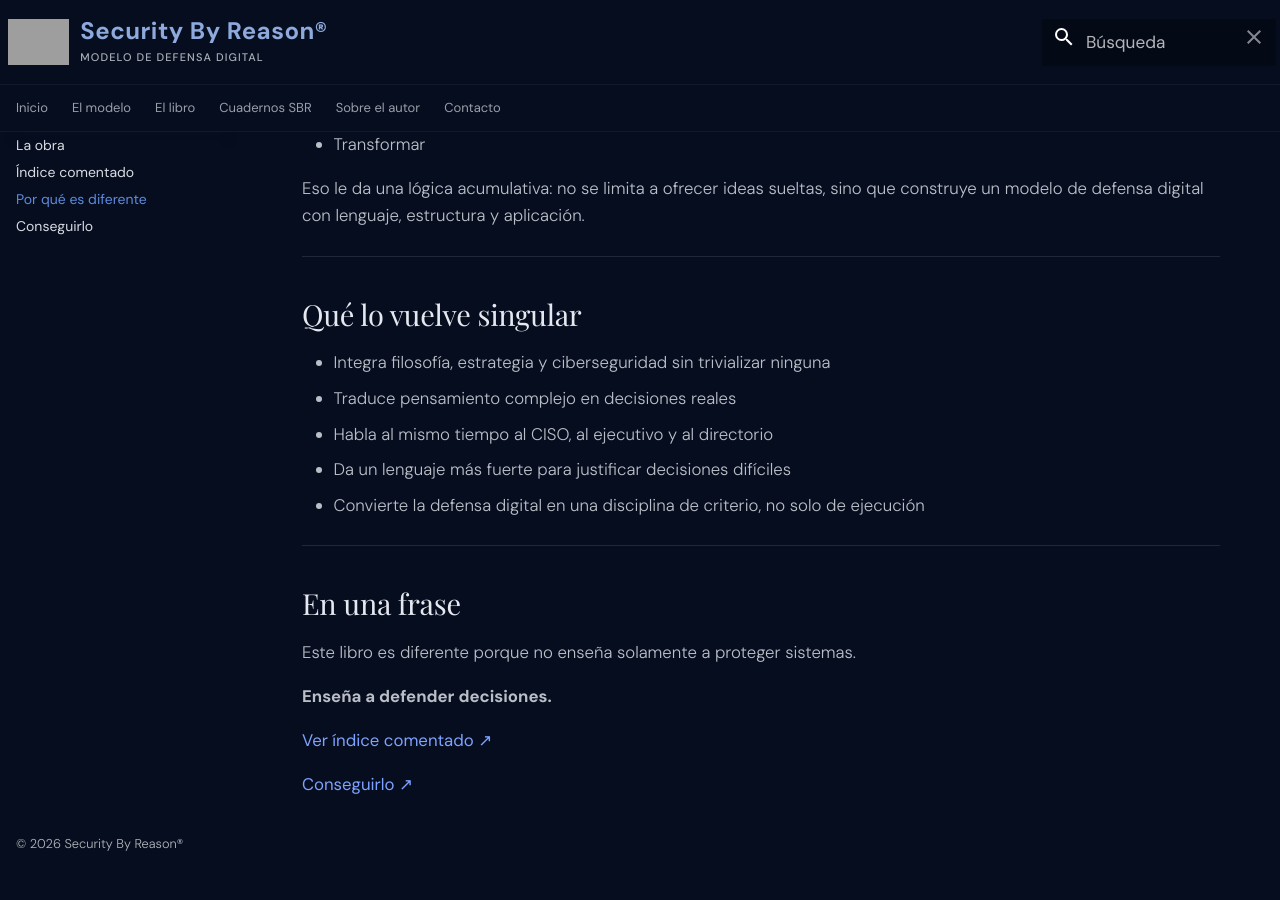
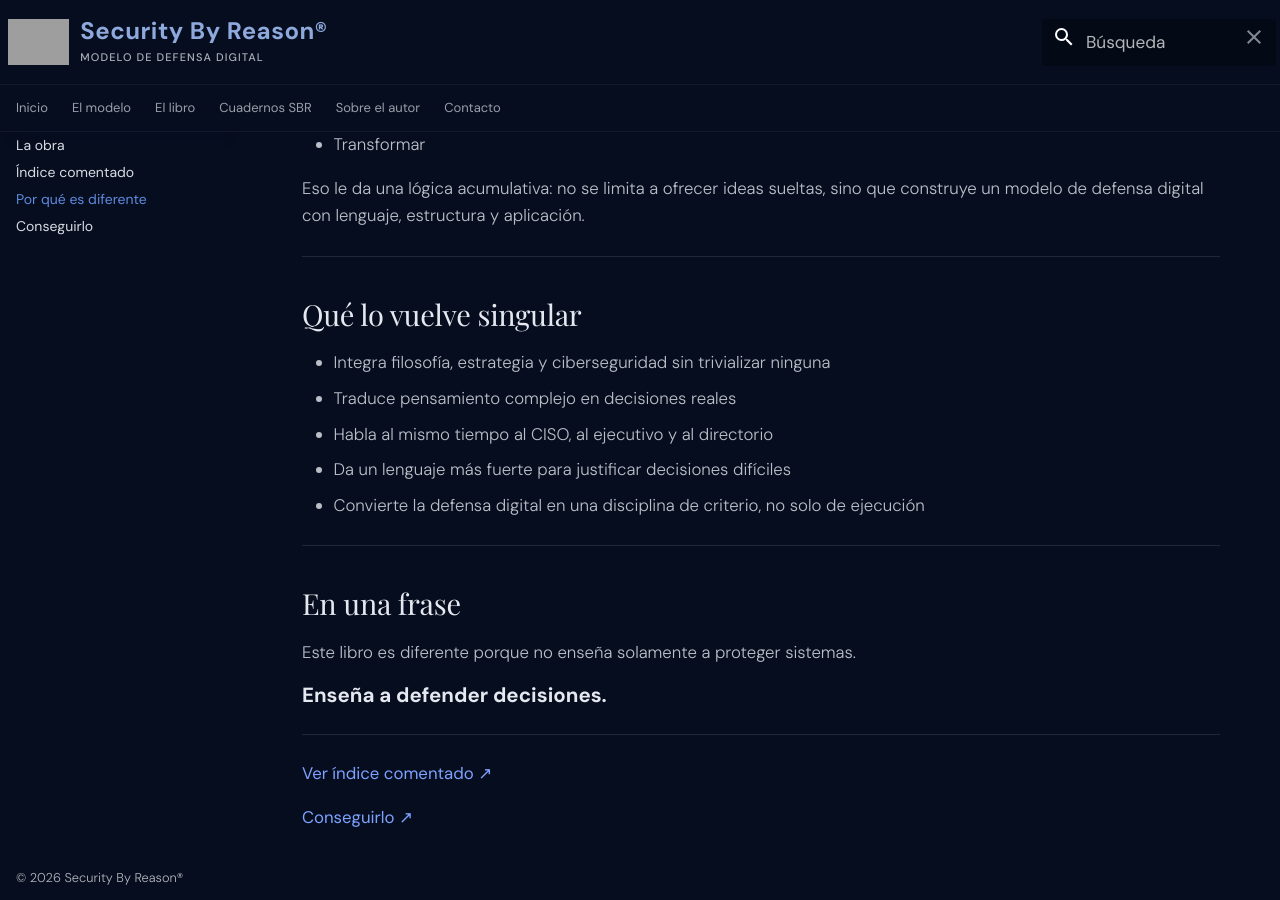
Before and after one commit to danielsasia/sbr-site, an MkDocs documentation site: the page built from docs/libro/diferente.md, in a window 1280 px wide and 900 px high, scrolled down 2427 px. Built offline with MkDocs 1.6.1 and Material for MkDocs 9.7.7, drawn with Linux system fonts in a browser that asks for light colours; some web fonts are replaced; before the commit the page ends 3294 px from its top, so only the background shows below that; grey boxes are pictures that could not be loaded.

Commit message:
Update diferente.md

```diff
--- a/docs/libro/diferente.md
+++ b/docs/libro/diferente.md
@@ -113,7 +113,9 @@ Eso le da una lógica acumulativa: no se limita a ofrecer ideas sueltas, sino qu
 
 Este libro es diferente porque no enseña solamente a proteger sistemas.
 
-**Enseña a defender decisiones.**
+<span class="hero-closing">Enseña a defender decisiones.</span>
+
+---
 
 [Ver índice comentado](indice.md){ .text-cta }
 
```
